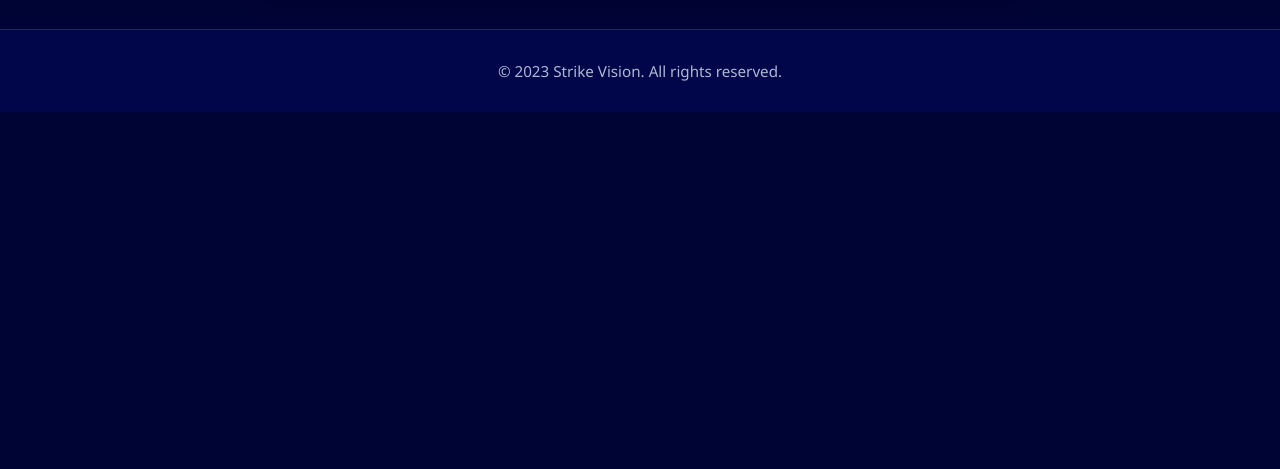
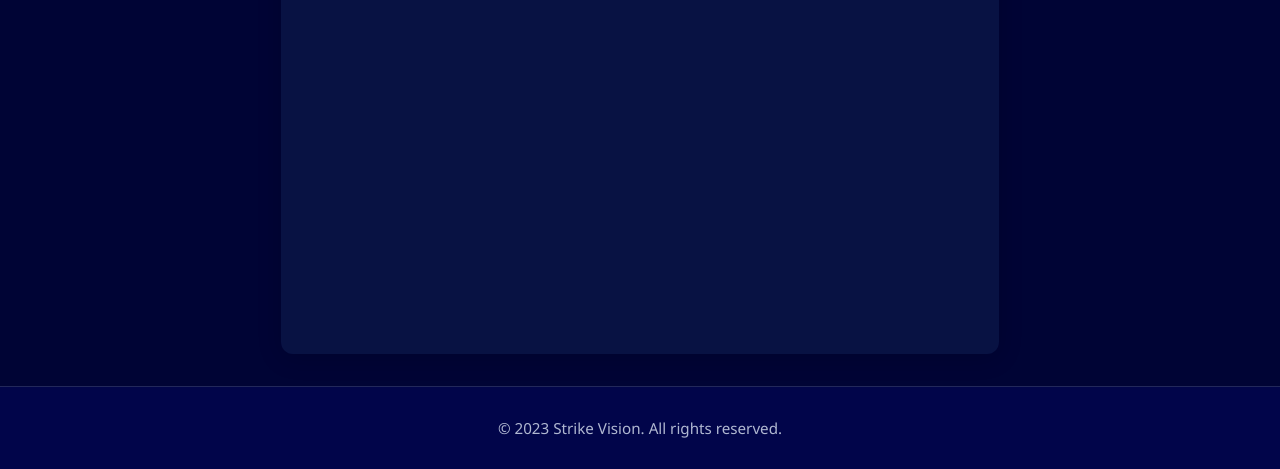
Before and after one commit to Strike-Vision/strike-vision.github.io, a plain HTML site: page index.html in a window 1280 px wide. Shown: the part 331-800 px from the top of the page. Drawn offline with Linux system fonts and the light colour scheme.

Commit message:
edit main.css to improve layoout

```diff
--- a/styles/main.css
+++ b/styles/main.css
@@ -1,10 +1,17 @@
 /* Base Styles */
+html, body {
+    height: 100%;
+    margin: 0;
+    padding: 0;
+}
+
 body {
     background: #000435;
     color: #f0f4ff;
     font-family: 'Segoe UI', Arial, sans-serif;
-    margin: 0;
-    padding: 0;
+    min-height: 100vh;
+    display: flex;
+    flex-direction: column;
 }
 
 /* Header & Navigation */
@@ -49,6 +56,7 @@ section {
     padding: 2rem;
     border-radius: 12px;
     box-shadow: 0 4px 24px rgba(0,0,0,0.15);
+    flex: 1 0 auto;
 }
 
 h2 {
@@ -77,9 +85,10 @@ footer {
     padding: 1rem 0;
     background: #01054a;
     color: #b0b8d1;
-    margin-top: 2rem;
     font-size: 0.95rem;
     border-top: 1px solid #22285a;
+    flex-shrink: 0;
+    margin-top: 0;
 }
 
 /* Project Boxes */
```
